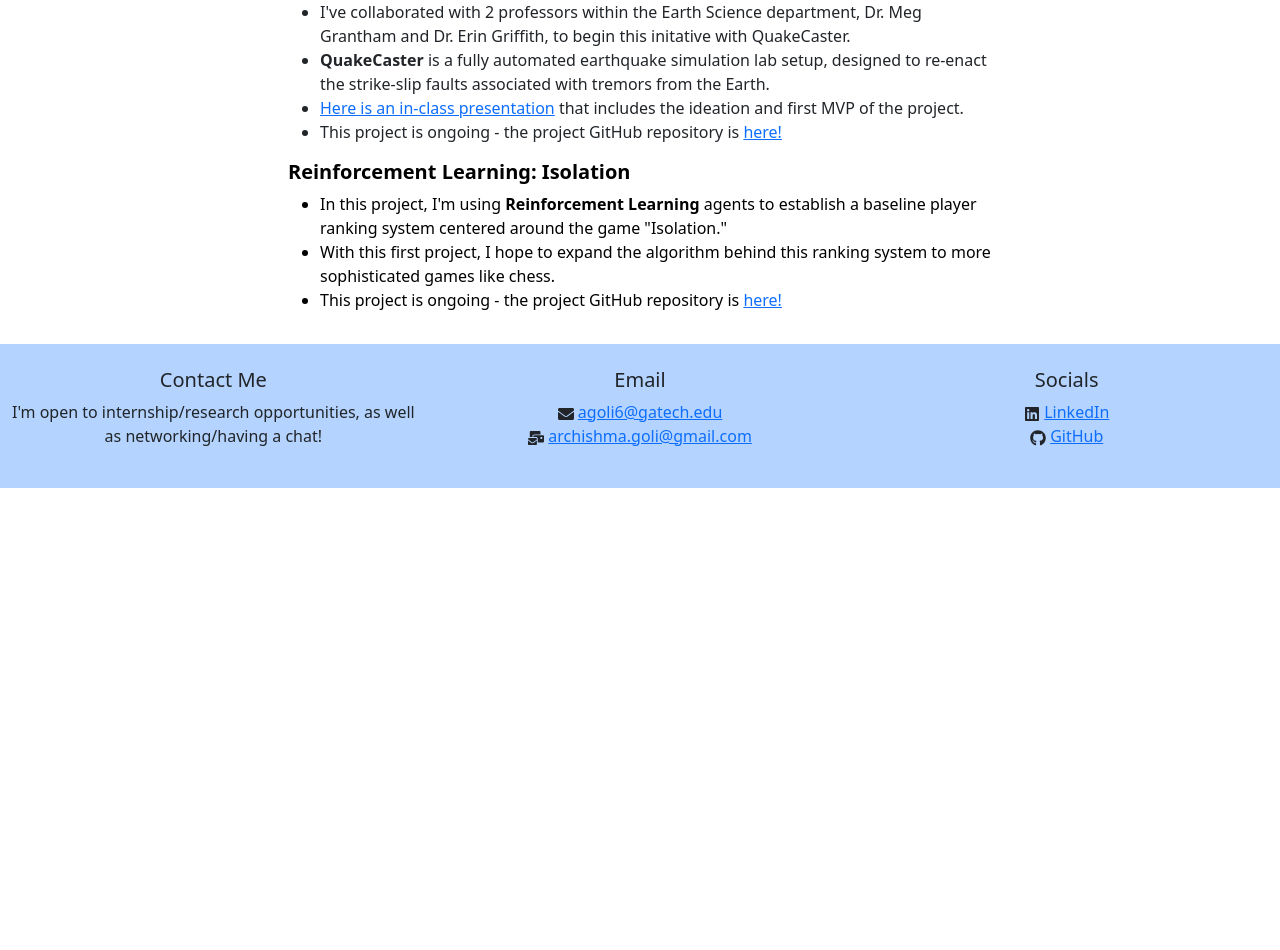
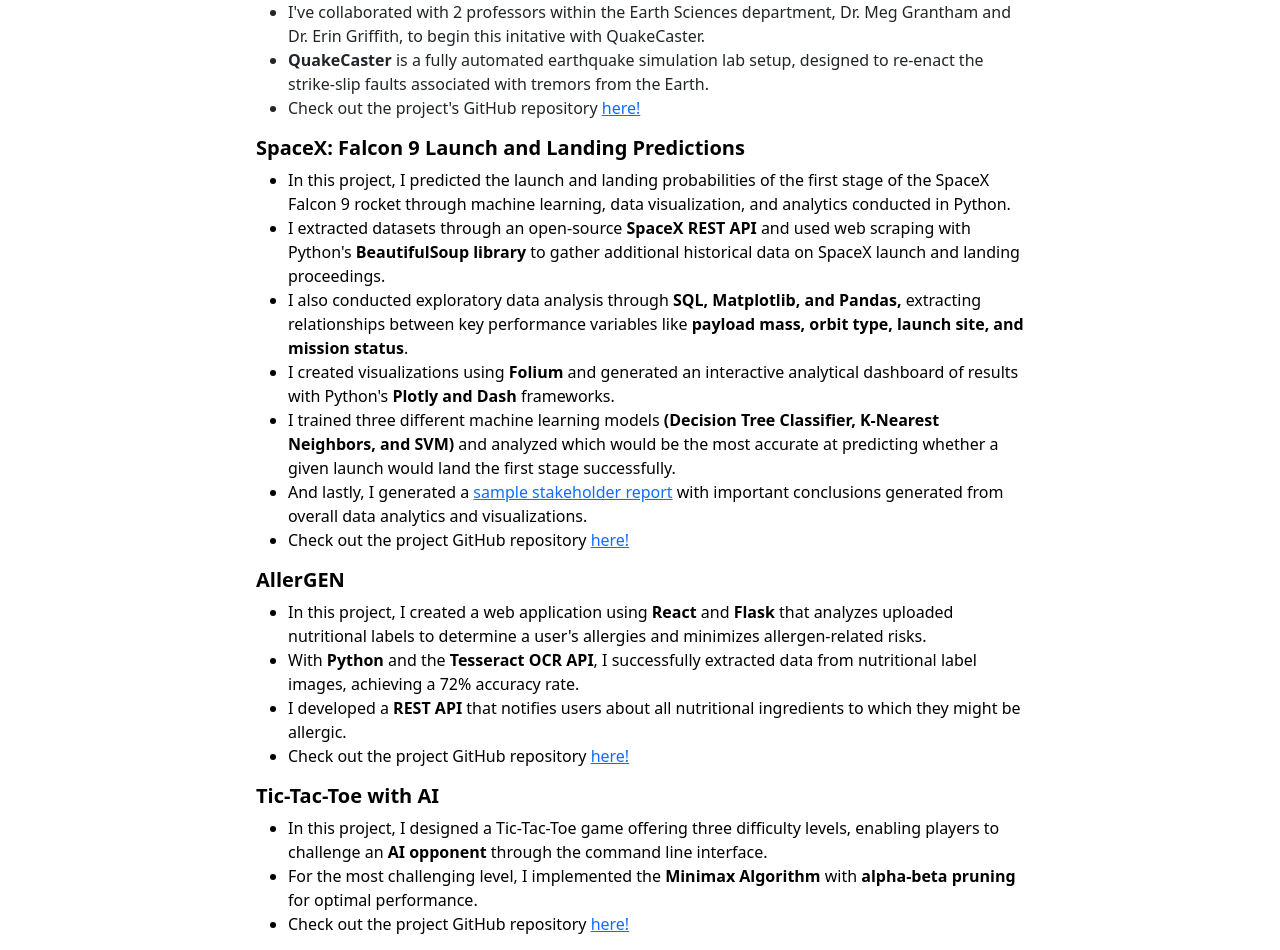
Before and after one commit to archishmagoli/portfolio, a Next.js app: page /projects in a window 1280 px wide. Shown: the part 342-1292 px from the top of the page. Before the commit the page ends 830 px from the top, so only its background shows below. Built offline with nearby package versions, Linux system fonts and the light colour scheme.

Commit message:
add updates

```diff
--- a/package.json
+++ b/package.json
@@ -12,7 +12,7 @@
     "bootstrap": "^5.3.0",
     "eslint": "8.43.0",
     "eslint-config-next": "13.4.7",
-    "next": "13.4.7",
+    "next": "^14.0.4",
     "react": "18.2.0",
     "react-bootstrap": "^2.8.0",
     "react-dom": "18.2.0",
--- a/src/app/components/about.js
+++ b/src/app/components/about.js
@@ -40,7 +40,7 @@
                   <br></br>
                   <h4>I&#39;m interested in exploring <b>Data Science, AI/ML, Web3,</b> and <b>Quantitative Finance</b> on a deep level.</h4>
                   <br></br>
-                  <h4>You can catch me <b>playing violin</b> at a <b>GT Symphony Orchestra concert</b>, organizing an <b>SCPC event</b>, or hosting workshops with <b>Data Science @ Georgia Tech</b> on campus!</h4>
+                  <h4>I enjoy <b>going on an outdoor run</b> and <b>playing the violin</b> in my free time!</h4>
                   <br></br>
               </div>
           </div>
--- a/src/app/components/app.css
+++ b/src/app/components/app.css
@@ -51,7 +51,7 @@
 #container {
     height: auto;
     display: inline-block;
-    width: 55vw;
+    width: 60vw;
     margin: auto;
     overflow: auto;
 }
--- a/src/app/components/footer.js
+++ b/src/app/components/footer.js
@@ -9,18 +9,18 @@
         <>
             <Container fluid className="footer">
                 <br></br>
-                <div class="row">
-                    <div class="col-sm">
+                <div className="row">
+                    <div className="col-sm">
                         <h5>Contact Me</h5>
                         <p>I&#39;m open to internship/research opportunities, as well as networking/having a chat!</p>
                     </div>
-                    <div class="col-sm">
+                    <div className="col-sm">
                         <h5>Email</h5>
                         <FaEnvelope /> <a href="mailto:agoli6@gatech.edu"> agoli6@gatech.edu</a>
                         <br></br>
                         <FaMailBulk /> <a href="mailto:archishma.goli@gmail.com"> archishma.goli@gmail.com</a>
                     </div>
-                    <div class="col-sm">
+                    <div className="col-sm">
                         <h5>Socials</h5>
                         <FaLinkedin /> <a href="https://www.linkedin.com/in/archishma-goli/"> LinkedIn</a>
                         <br></br>
--- a/src/app/components/navbar.js
+++ b/src/app/components/navbar.js
@@ -17,7 +17,7 @@
               <Nav.Link href="./">About Me</Nav.Link>
               <Nav.Link href="./projects">Projects</Nav.Link>
               <Nav.Link href="./research">Research</Nav.Link>
-              <Nav.Link href="https://drive.google.com/file/d/1BVw8C0lRYpL7PRo6KmczASkLEi_dIaII/view?usp=sharing">Resume</Nav.Link>
+              <Nav.Link href="https://drive.google.com/file/d/1UnLCRgepO4ydtOq80bLkwvG3Yva9QrkF/view?usp=sharing">Resume</Nav.Link>
               <Nav.Link className="last-link" href="./coursework">Coursework</Nav.Link>
             </Nav>
           </Navbar.Collapse>
--- a/src/app/projects/overview.js
+++ b/src/app/projects/overview.js
@@ -23,25 +23,47 @@
                 <h4 className="description general-text">A compilation of my personal and collaborative projects.</h4>
                 <hr />
 
-                <h5 className="general-text"><b>QuakeCaster: Earthquake Simulation Setup</b></h5>
+                <h5 className="general-text"><b>QuakeCaster: Automated Earthquake Lab Simulation</b></h5>
                 <ul>
-                    <li className="course-name">This project is part of an overarching initiative to improve the technical standards and <b>automation capabilities</b> within laboratory activities
+                    <li className="course-name">This project was part of an overarching initiative to improve the technical standards and <b>automation capabilities</b> within laboratory activities
                     for Georgia Tech&#39;s Earth Sciences department.</li>
-                    <li>I&#39;ve collaborated with 2 professors within the Earth Science department, Dr. Meg Grantham and Dr. Erin Griffith, to begin this initative with QuakeCaster.</li>
+                    <li>I&#39;ve collaborated with 2 professors within the Earth Sciences department, Dr. Meg Grantham and Dr. Erin Griffith, to begin this initative with QuakeCaster.</li>
                     <li className="course-name"><b>QuakeCaster</b> is a fully automated earthquake simulation lab setup, designed to re-enact the strike-slip faults associated with tremors from the Earth.</li>
-                    <li className="course-name"><a href="https://docs.google.com/presentation/d/1PdBOjfu7RH4z4XNIv7g74CdangAlTY7koaaqGK-brsM/edit?usp=sharing">
-                    Here is an in-class presentation</a> that includes the ideation and first MVP of the project.</li>
-                    <li className="course-name">This project is ongoing - the project GitHub repository is <a href="https://github.com/archishmagoli/QuakeCaster">here!</a></li>
+                    <li className="course-name">Check out the project's GitHub repository <a href="https://github.com/archishmagoli/QuakeCaster">here!</a></li>
                 </ul>
 
-                <h5 className="general-text"><b>Reinforcement Learning: Isolation</b></h5>
+                <h5 className="general-text"><b>SpaceX: Falcon 9 Launch and Landing Predictions</b></h5>
                 <div className="general-text">
                     <ul>
-                        <li className="course-name">In this project, I&#39;m using <b>Reinforcement Learning</b> agents to establish a baseline player ranking system centered around the game &#34;Isolation.&#34;</li>
-                        <li className="course-name">With this first project, I hope to expand the algorithm behind this ranking system to more sophisticated games like chess.</li>
-                        <li className="course-name">This project is ongoing - the project GitHub repository is <a href="https://github.com/archishmagoli/Isolation_RL">here!</a></li>
+                        <li className="course-name">In this project, I predicted the launch and landing probabilities of the first stage of the SpaceX Falcon 9 rocket through machine learning, data visualization, and analytics conducted in Python.</li>
+                        <li className="course-name">I extracted datasets through an open-source <b>SpaceX REST API</b> and used web scraping with Python's <b>BeautifulSoup library</b> to gather additional historical data on SpaceX launch and landing proceedings.</li>
+                        <li className="course-name">I also conducted exploratory data analysis through <b>SQL, Matplotlib, and Pandas,</b> extracting relationships between key performance variables like <b>payload mass, orbit type, launch site, and mission status</b>.</li>
+                        <li>I created visualizations using <b>Folium</b> and generated an interactive analytical dashboard of results with Python&#39;s <b>Plotly and Dash</b> frameworks.</li>
+                        <li>I trained three different machine learning models <b>(Decision Tree Classifier, K-Nearest Neighbors, and SVM)</b> and analyzed which would be the most accurate at predicting whether a given launch would land the first stage successfully.</li>
+                        <li> And lastly, I generated a <a href="https://drive.google.com/file/d/1mKddFqZFriQnDtG0Hwblvcj-6O_pqPzG/view">sample stakeholder report</a> with important conclusions generated from overall data analytics and visualizations.</li>
+                        <li className="course-name">Check out the project GitHub repository <a href="https://github.com/archishmagoli/Falcon-9LaunchPrediction">here!</a></li>
                     </ul>
                 </div>
+
+                <h5 className="general-text"><b>AllerGEN</b></h5>
+                <div className="general-text">
+                    <ul>
+                        <li className="course-name">In this project, I created a web application using <b>React</b> and <b>Flask</b> that analyzes uploaded nutritional labels to determine a user's allergies and minimizes allergen-related risks.</li>
+                        <li className="course-name">With <b>Python</b> and the <b>Tesseract OCR API</b>, I successfully extracted data from nutritional label images, achieving a 72% accuracy rate.</li>
+                        <li className="course-name">I developed a <b>REST API</b> that notifies users about all nutritional ingredients to which they might be allergic.</li>
+                        <li className="course-name">Check out the project GitHub repository <a href="https://github.com/archishmagoli/allergen">here!</a></li>
+                    </ul>
+                </div>
+
+                <h5 className="general-text"><b>Tic-Tac-Toe with AI</b></h5>
+                <div className="general-text">
+                    <ul>
+                        <li className="course-name">In this project, I designed a Tic-Tac-Toe game offering three difficulty levels, enabling players to challenge an <b>AI opponent</b> through the command line interface.</li>
+                        <li className="course-name">For the most challenging level, I implemented the <b>Minimax Algorithm</b> with <b>alpha-beta pruning</b> for optimal performance.</li>
+                        <li className="course-name">Check out the project GitHub repository <a href="https://github.com/archishmagoli/TicTacToe_AI">here!</a></li>
+                    </ul>
+                </div>
+
                 <div className="padding"></div>
             </div>
         </>
```
Also changed, not shown: src/app/coursework/overview.js (+4 -3 lines), src/app/research/overview.js (+4 -4 lines), 1 other file (tests, documents, lock files or other folders).
